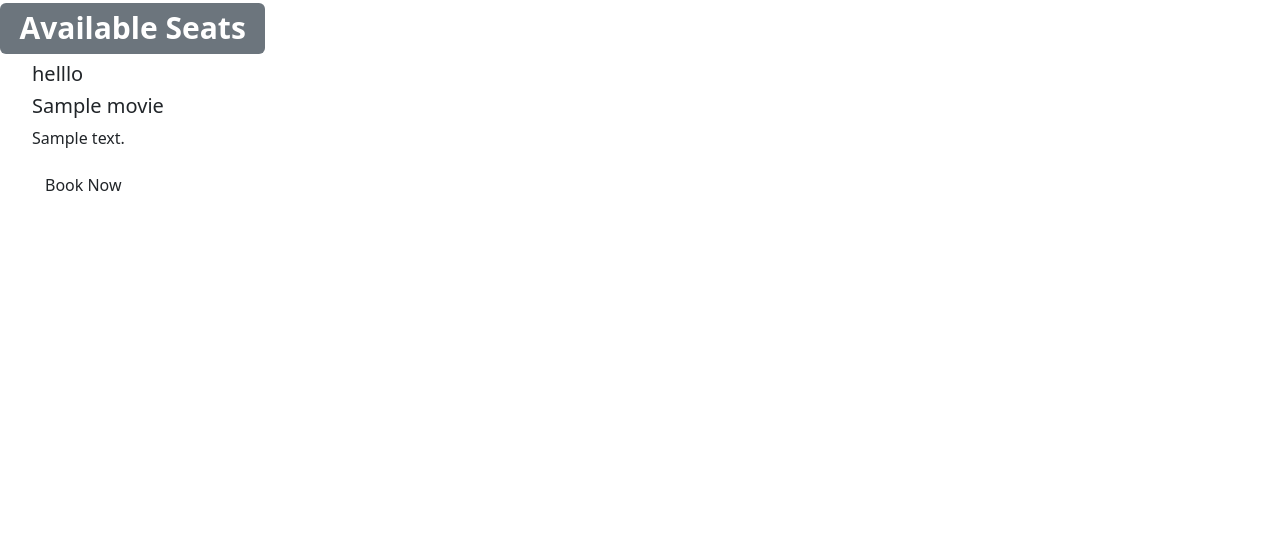
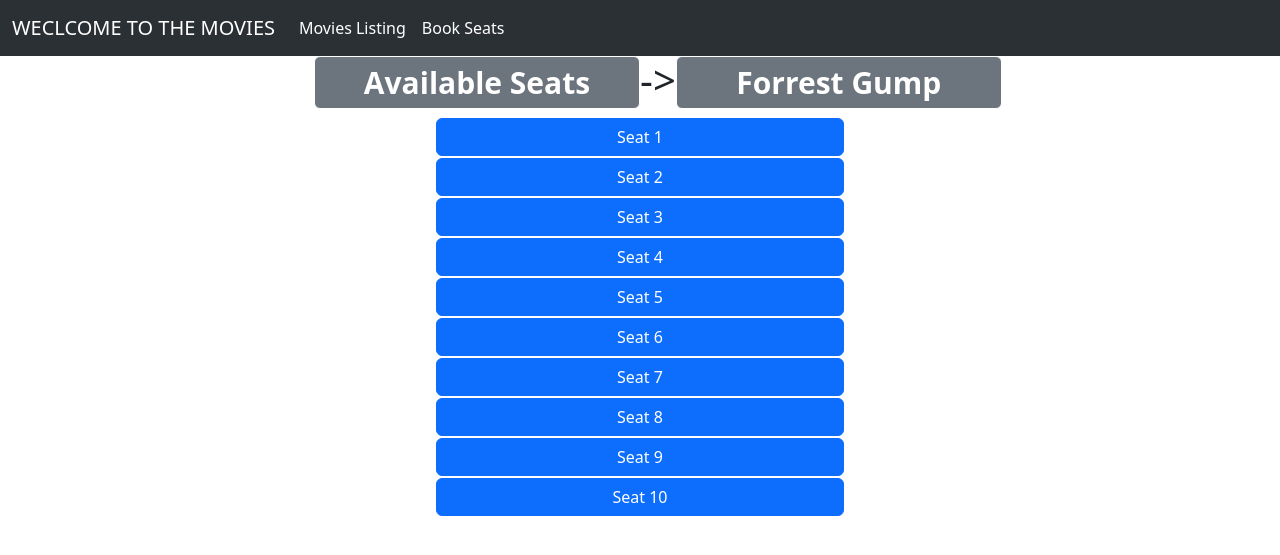
Before and after one commit to dejfowler/cs4300, a Django app: template homework2/movieapp/polls/templates/bookings/seat_booking.html in a window 1280 px wide. Shown: the top 555 px of the page. Run offline with Django 4.2, Linux system fonts and the light colour scheme; data comes from the database, SQL or seed files in the repository; both versions use the stored data as it was after the commit; tables that the repository leaves empty hold one stand-in row (values such as "Sample post"); the template is opened without the code that fills it: values that come from a table or form of the project are taken from there, most other values are stand-ins (such as "Sample title", 1, 10 or a date in 2020).

Commit message:
yuuuuup did some more

```diff
--- a/homework2/movieapp/bookings/urls.py
+++ b/homework2/movieapp/bookings/urls.py
@@ -23,5 +23,6 @@
     path('', views.index, name="index"),
     path('movies/', views.MovieViewSet, name="movies"),
     path('seat/', views.SeatViewSet, name="seats"),
-    path('booking/', views.BookingViewSet, name="bookings")
+    path('booking/', views.BookingViewSet, name="bookings"),
+    path('seat/<int:movie_id>', views.SeatViewSet, name="something")
 ]
--- a/homework2/movieapp/polls/templates/bookings/base.html
+++ b/homework2/movieapp/polls/templates/bookings/base.html
@@ -4,6 +4,26 @@
         <title>My Project</title>
         <script src="https://cdn.jsdelivr.net/npm/bootstrap@5.3.3/dist/js/bootstrap.bundle.min.js" integrity="sha384-YvpcrYf0tY3lHB60NNkmXc5s9fDVZLESaAA55NDzOxhy9GkcIdslK1eN7N6jIeHz" crossorigin="anonymous"></script>
         <link href="https://cdn.jsdelivr.net/npm/bootstrap@5.3.3/dist/css/bootstrap.min.css" rel="stylesheet" integrity="sha384-QWTKZyjpPEjISv5WaRU9OFeRpok6YctnYmDr5pNlyT2bRjXh0JMhjY6hW+ALEwIH" crossorigin="anonymous">
+        <meta charset="utf-8">
+        <meta name="viewport" content="width=device-width, initial-scale=1">
+        <nav class="navbar navbar-expand-lg bg-body-tertiary" data-bs-theme="dark">
+            <div class="container-fluid">
+                <a class="navbar-brand" href="/proxy/8000/">WECLCOME TO THE MOVIES</a>
+                <button class="navbar-toggler" type="button" data-bs-toggle="collapse" data-bs-target="#navbarSupportedContent" aria-controls="navbarSupportedContent" aria-expanded="false" aria-label="Toggle navigation">
+                <span class="navbar-toggler-icon"></span>
+                </button>
+                <div class="collapse navbar-collapse" id="navbarSupportedContent">
+                <ul class="navbar-nav me-auto mb-2 mb-lg-0">
+                    <li class="nav-item">
+                    <a class="nav-link active" aria-current="page" href="/proxy/8000/movies">Movies Listing</a>
+                    </li>
+                    <li class="nav-item">
+                    <a class="nav-link active" aria-current="page" href="/proxy/8000/booking">Book Seats</a>
+                    </li>
+                </ul>
+                </div>
+            </div>
+        </nav>
     </head>
     <body>
     {% block content %}{% endblock content %}
--- a/homework2/movieapp/polls/templates/bookings/booking_history.html
+++ b/homework2/movieapp/polls/templates/bookings/booking_history.html
@@ -0,0 +1 @@
+{% extends "bookings/base.html" %}
--- a/homework2/movieapp/polls/templates/bookings/seat_booking.html
+++ b/homework2/movieapp/polls/templates/bookings/seat_booking.html
@@ -1,16 +1,20 @@
 {% extends "bookings/base.html" %}
 {% block title %} Seat booking {% endblock %}
 {% block content %}
-    <h1> <span class="badge text-bg-secondary text-center align-center" >Available Seats</span></h1>
-    <ul class ="list - group ">
-        {% for movie in movies %}
-        <li class ="list-group-item ">
-            <h5> helllo</h5>
-            <h5 >{{ movie.title }} </h5 >
-            <p>{{ movie.description }} </p>
-            <a href ="#" class ="btn btn - primary ">
-                Book Now </a>
-        </li >
-        {% endfor %}
-    </ul >
+    <h1>
+        <div class="row">
+            <div class="col-3"></div>
+            <span class="badge text-bg-secondary col-3 border border-white">Available Seats</span>
+            ->
+            <span class="badge text-bg-secondary col-3 border border-white"> {{ Movie.title }} </span>
+        </div>
+    </h1>
+    {% for seat in Seats %}
+        <div class="row">
+            <div class="col-4"></div>
+            <div class="btn-group col-4 border border-white" role="group" aria-label="Basic example">
+                <button type="button" class="btn btn-primary">Seat {{ seat.seat_number }}</button>
+            </div>
+        </div>
+    {% endfor %}
 {% endblock %}
```
Also changed, not shown: homework2/movieapp/polls/templates/bookings/index.html (+0 -26 lines), homework2/movieapp/polls/templates/bookings/movie_list.html (+11 -5 lines), homework2/movieapp/polls/views.py (+8 -8 lines), homework2/movieapp/db.sqlite3, homework2/movieapp/polls/migrations/0001_initial.py.
